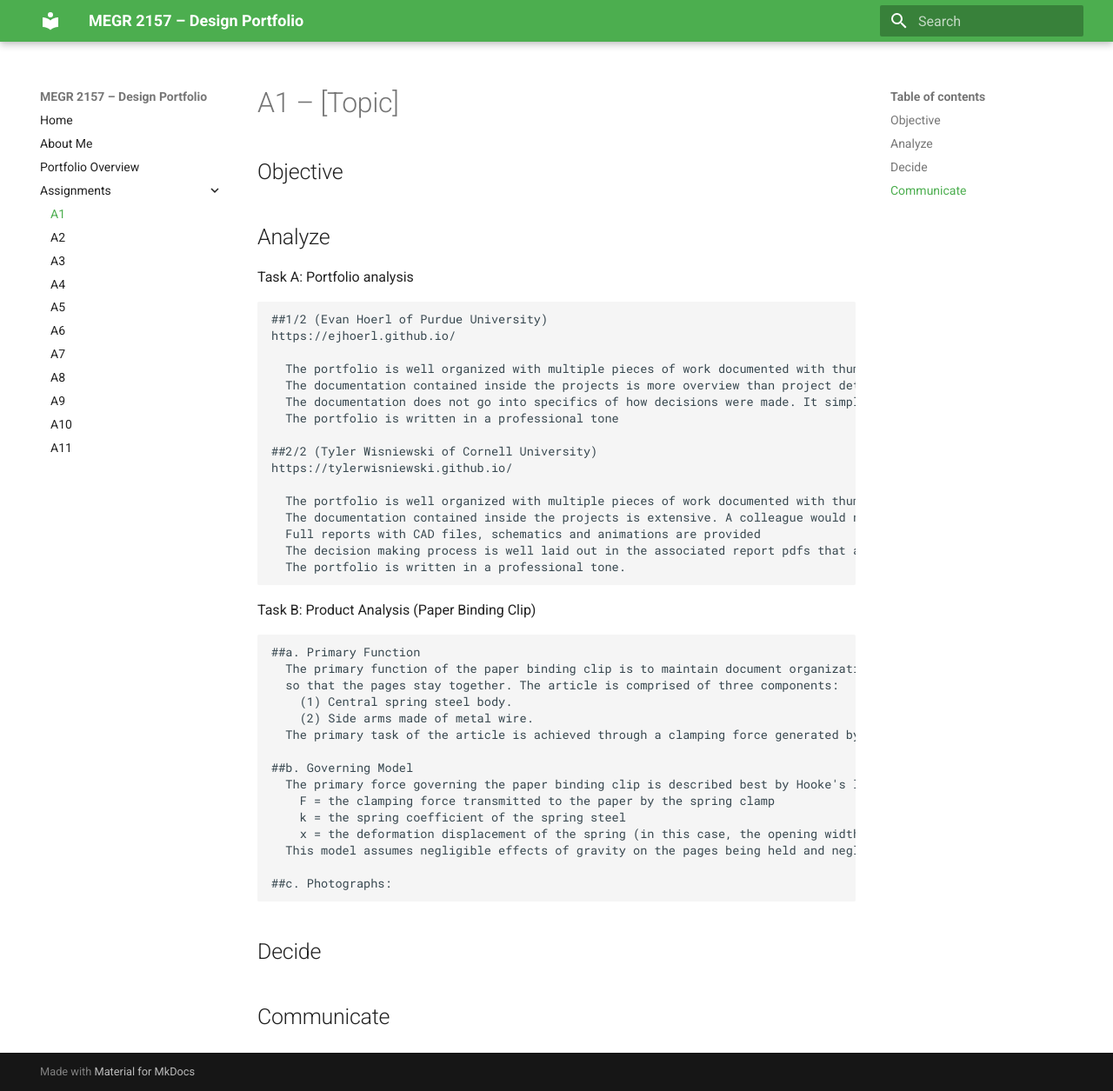
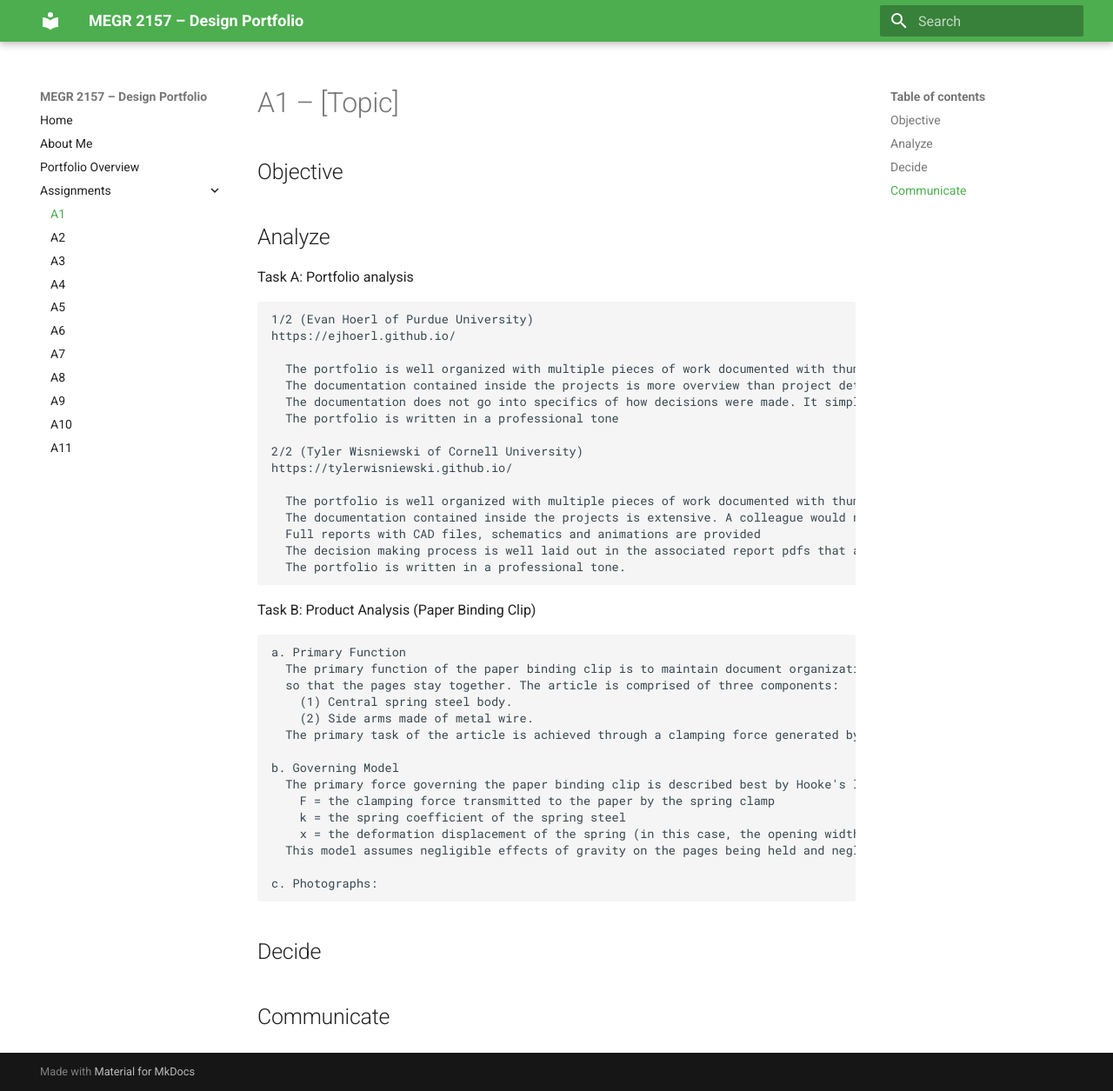
Before and after one commit to AustinWayneMcCoyHill/megr2157-portfolio, an MkDocs documentation site: the page built from docs/assignments/A01/index.md, in a window 1280 px wide and 1255 px high. Shown: the whole window at 87% size. Built offline with MkDocs 1.6.1 and Material for MkDocs 9.7.7, drawn with Linux system fonts in a browser that asks for light colours.

```diff
--- a/docs/assignments/A01/index.md
+++ b/docs/assignments/A01/index.md
@@ -6,7 +6,7 @@
 ## Analyze
   Task A: Portfolio analysis
 
-    ##1/2 (Evan Hoerl of Purdue University)
+    1/2 (Evan Hoerl of Purdue University)
     https://ejhoerl.github.io/
 
       The portfolio is well organized with multiple pieces of work documented with thumbnail pictures and detailed explanations.
@@ -14,7 +14,7 @@
       The documentation does not go into specifics of how decisions were made. It simply denotes the processes used to achieve the desired results.
       The portfolio is written in a professional tone
 
-    ##2/2 (Tyler Wisniewski of Cornell University)
+    2/2 (Tyler Wisniewski of Cornell University)
     https://tylerwisniewski.github.io/
 
       The portfolio is well organized with multiple pieces of work documented with thumbnail pictures only, no subtext or captions provided
@@ -25,21 +25,21 @@
 
   Task B: Product Analysis (Paper Binding Clip)
 
-    ##a. Primary Function
+    a. Primary Function
       The primary function of the paper binding clip is to maintain document organization by securing paper pages together
       so that the pages stay together. The article is comprised of three components:
         (1) Central spring steel body.
         (2) Side arms made of metal wire.
       The primary task of the article is achieved through a clamping force generated by the elastic deformation of the spring steel central body. The user deforms the clamp open via mechanical leverage of pressing the two side arms together to open the central body
 
-    ##b. Governing Model
+    b. Governing Model
       The primary force governing the paper binding clip is described best by Hooke's law (F = kx) where:
         F = the clamping force transmitted to the paper by the spring clamp
         k = the spring coefficient of the spring steel
         x = the deformation displacement of the spring (in this case, the opening width of the clamp)
       This model assumes negligible effects of gravity on the pages being held and negligible friction in the clamp.
 
-    ##c. Photographs:
+    c. Photographs:
 
 
 
```
